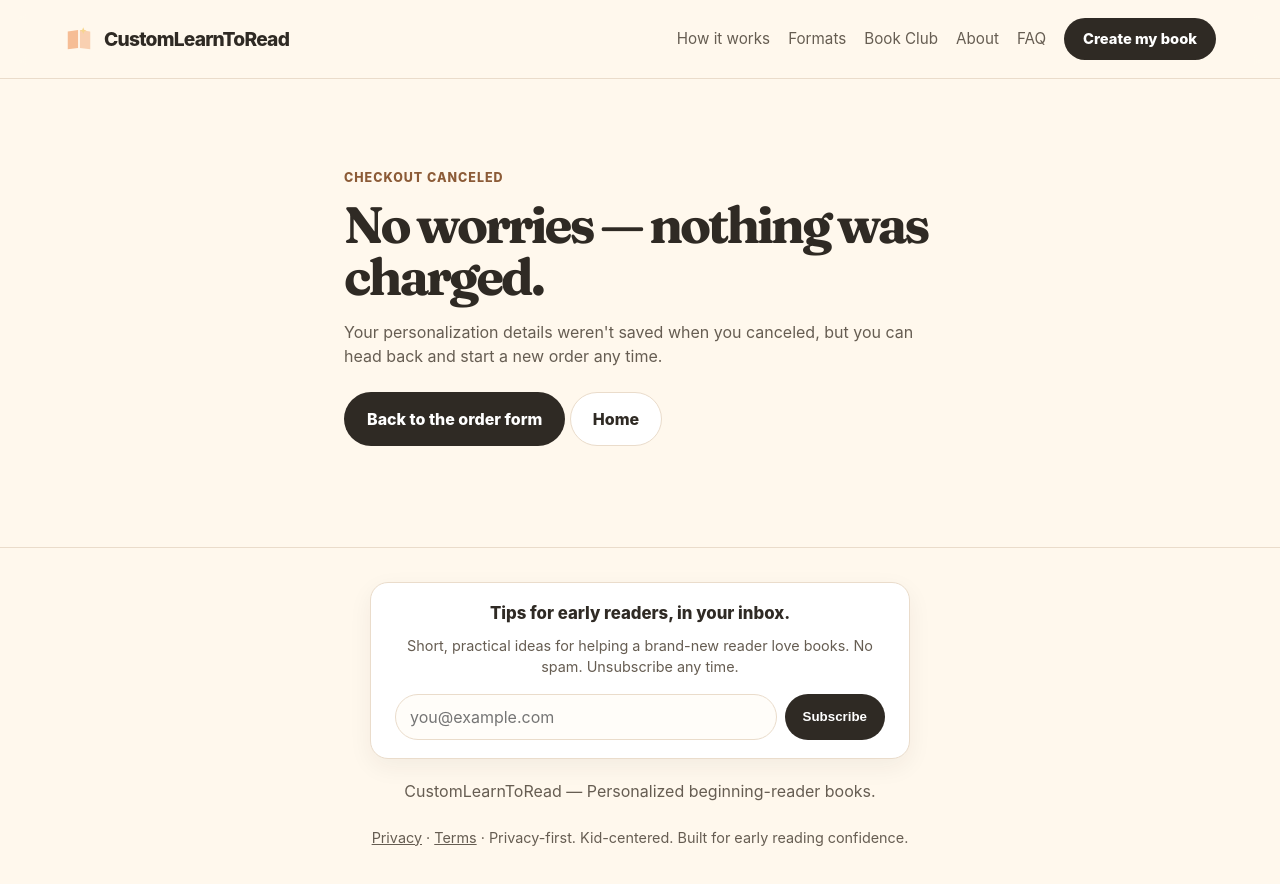
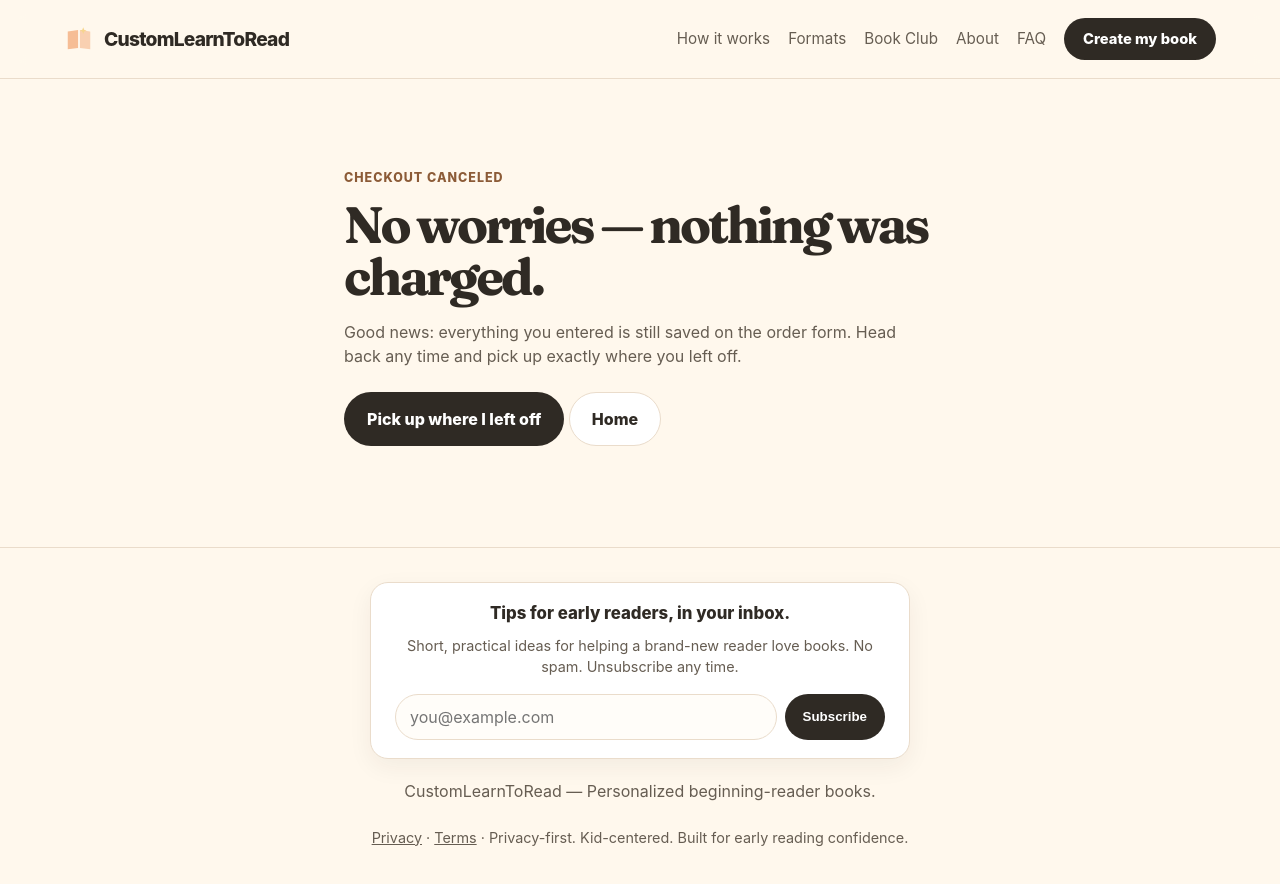
Before and after one commit to thorunderdahl-tech/customlearntoread, a Next.js app: page /order/cancel in a window 1280 px wide. Shown: the top 884 px of the page. Built offline with nearby package versions, Linux system fonts and the light colour scheme; no server answers.

Commit message:
Cancel page: details are saved — pick up where you left off

```diff
--- a/app/order/cancel/page.tsx
+++ b/app/order/cancel/page.tsx
@@ -8,12 +8,12 @@ export default function CancelPage() {
       <p className="eyebrow">Checkout canceled</p>
       <h1>No worries — nothing was charged.</h1>
       <p>
-        Your personalization details weren&apos;t saved when you canceled, but
-        you can head back and start a new order any time.
+        Good news: everything you entered is still saved on the order form.
+        Head back any time and pick up exactly where you left off.
       </p>
       <p style={{ marginTop: 24 }}>
         <a className="button primary" href="/order">
-          Back to the order form
+          Pick up where I left off
         </a>{" "}
         <a className="button secondary" href="/">
           Home
```
